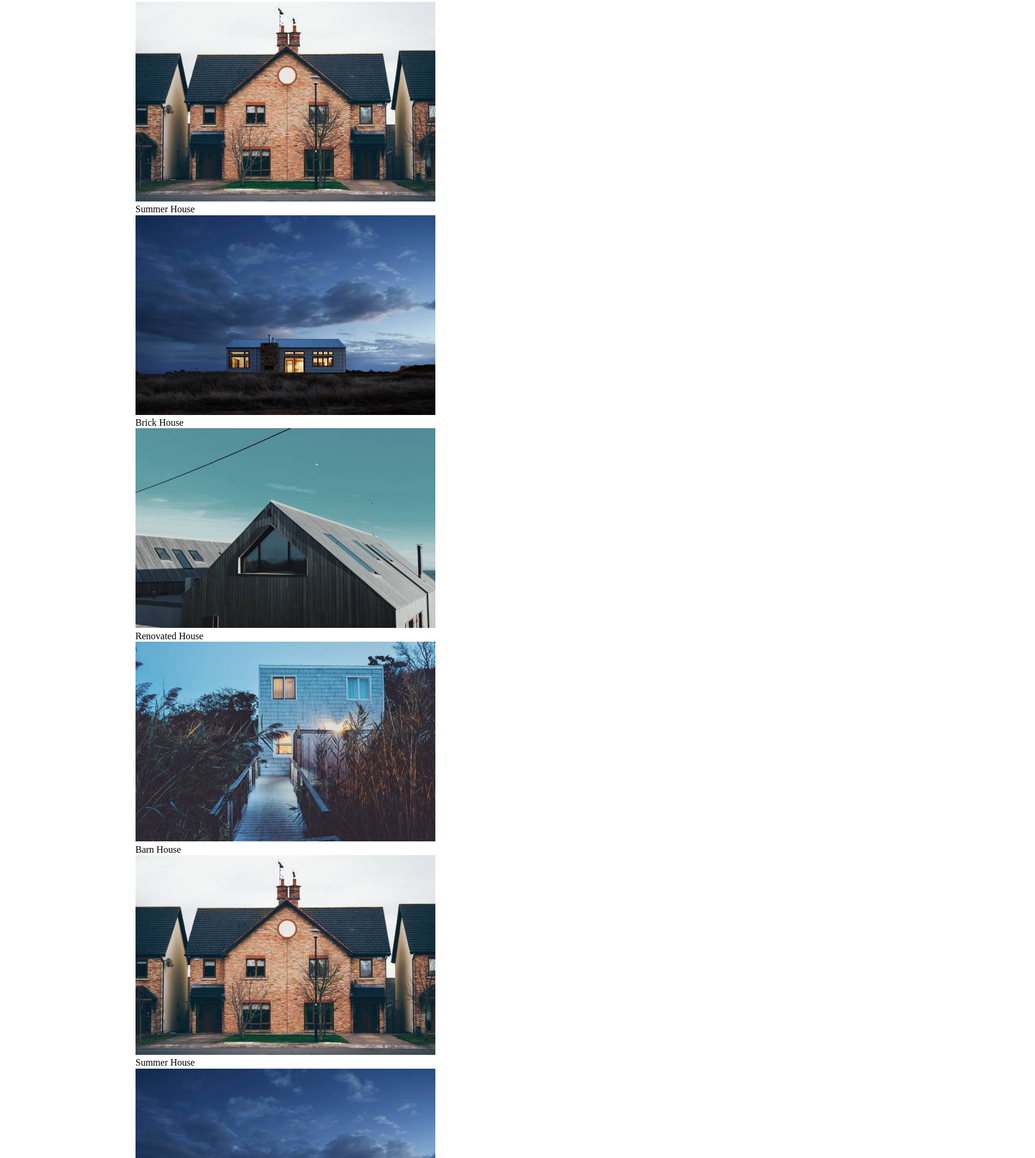
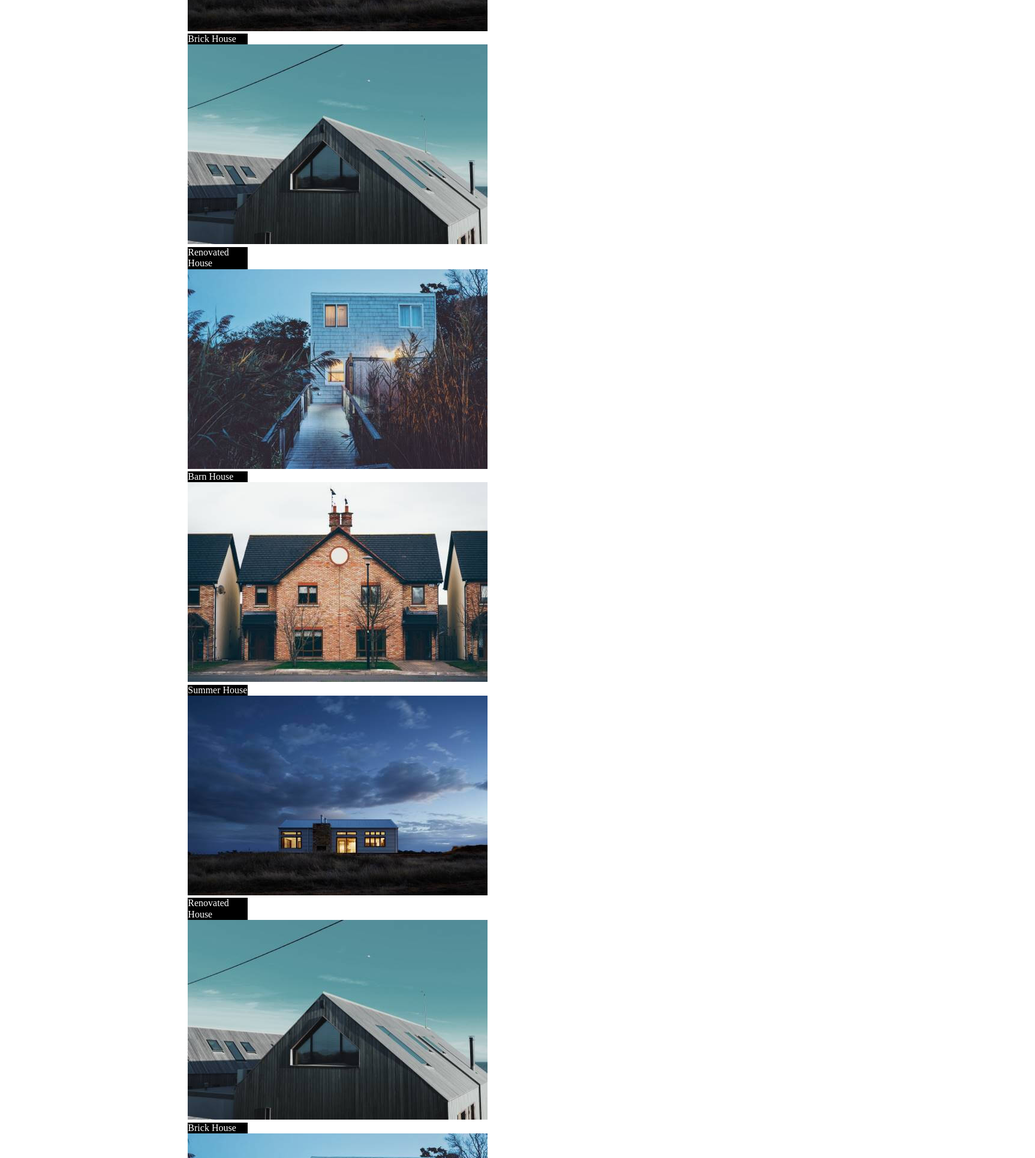
Before and after one commit to sh0la/web_architect, a plain HTML site: page index.html in a window 1280 px wide. Shown: the part 869-2800 px from the top of the page at 60% size, 1726 px wide, since content can reach past the window. Drawn offline with Linux system fonts and the light colour scheme.

Commit message:
Adjust size of images

```diff
--- a/css/styles.css
+++ b/css/styles.css
@@ -90,3 +90,12 @@ form {
 footer {
   grid-area: footer;
 }
+
+.box {
+  position: relative;
+  width: 20%;
+  top: 0;
+  left: 0;
+  background-color: black;
+  color: white;
+}
--- a/index.html
+++ b/index.html
@@ -17,49 +17,49 @@
     </header>
     <main>
       <div class="spread">
-        <img src="./images/architect.jpg" alt="A view of steel and glass structure from the ground up">
+        <img src="./images/architect.jpg" width="300" alt="A view of steel and glass structure from the ground up">
       </div>
       <div>
         <h2>Projects</h2>
       </div>
       <div>
         <div class="summer-house"><img src="./images/house2.jpg" alt="">
-          <div>Summer House</div>
+          <div class="box">Summer House</div>
         </div>
       </div>
       <div>
         <div class="brick-house"><img src="./images/house3.jpg" alt="">
-          <div>Brick House</div>
+          <div class="box">Brick House</div>
         </div>
       </div>
       <div>
         <div class="renovated-house"><img src="./images/house4.jpg" alt="">
-          <div>Renovated House</div>
+          <div class="box">Renovated House</div>
         </div>
       </div>
       <div>
         <div class="barn-house"><img src="./images/house5.jpg" alt="">
-          <div>Barn House</div>
+          <div class="box">Barn House</div>
         </div>
       </div>
       <div>
         <div class="summer-house2"><img src="./images/house2.jpg" alt="">
-          <div>Summer House</div>
+          <div class="box">Summer House</div>
         </div>
       </div>
       <div>
         <div class="renovated-house2"><img src="./images/house3.jpg" alt="">
-          <div>Renovated House</div>
+          <div class="box">Renovated House</div>
         </div>
       </div>
       <div>
         <div class="brick-house2"><img src="./images/house4.jpg" alt="">
-          <div>Brick House</div>
+          <div class="box">Brick House</div>
         </div>
       </div>
       <div>
         <div class="barn-house2"><img src="./images/house5.jpg" alt="">
-          <div>Brick House</div>
+          <div class="box">Brick House</div>
         </div>
       </div>
       <div>
@@ -113,7 +113,7 @@
         </form>
       </div>
       <div class="map">
-        <img src="./images/map.jpg" alt="">
+        <img src="./images/map.jpg" width="300" alt="">
       </div>
     </main>
     <footer></footer>
```
Also changed, not shown: 1 other file.
